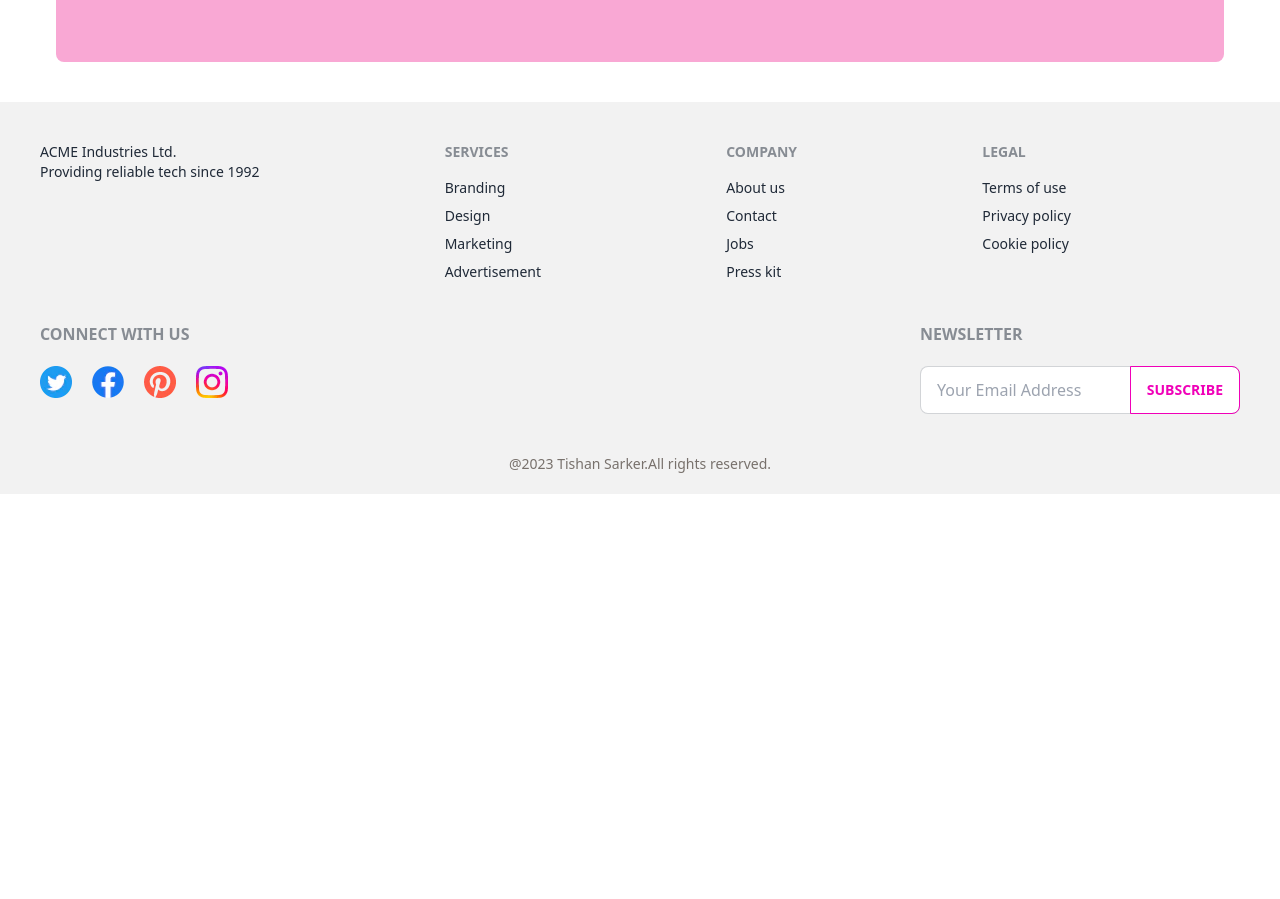
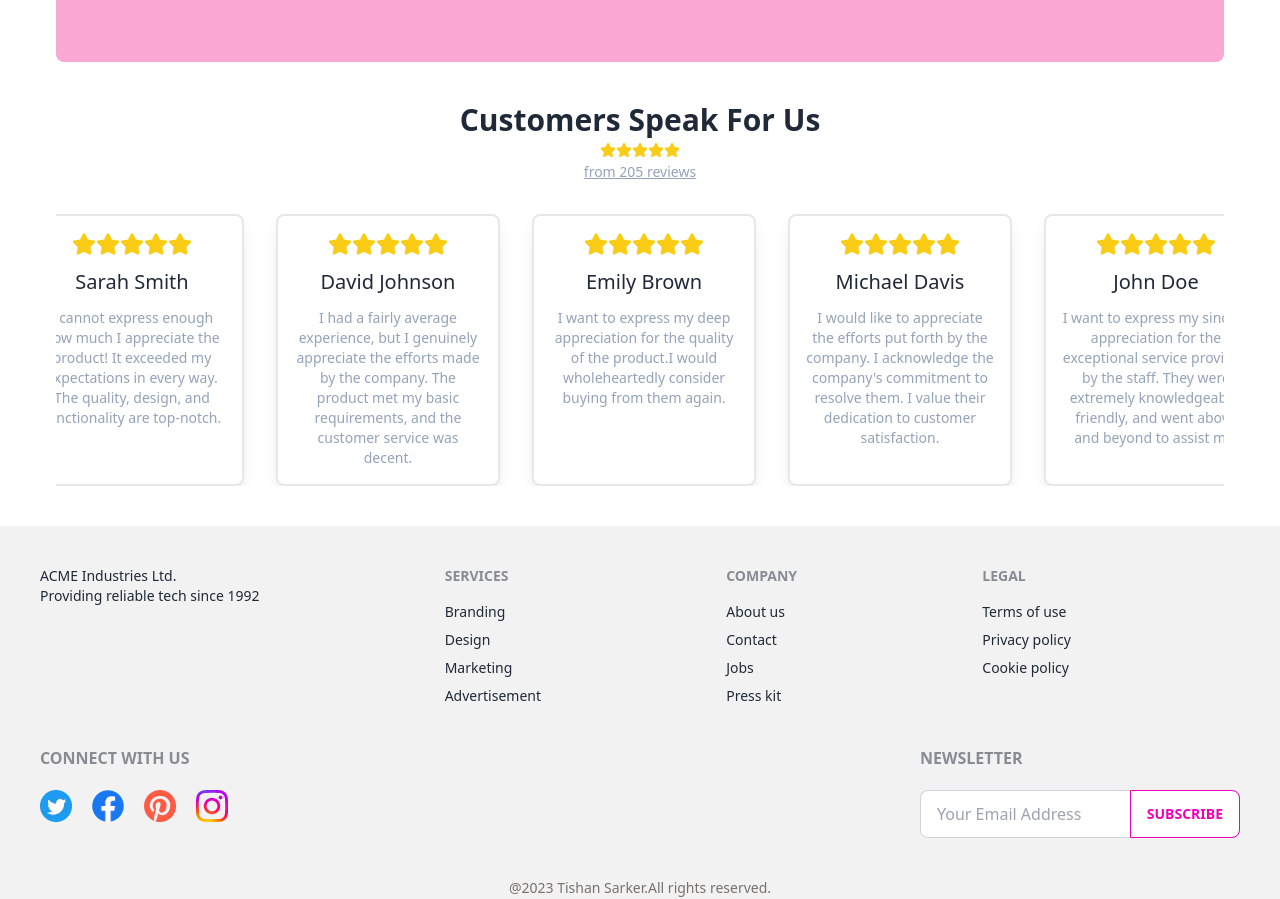
Before and after one commit to BackDevBin/toy-market-client, a React (Vite) app: page / in a window 1280 px wide. Shown: the part 1182-2081 px from the top of the page. Before the commit the page ends 1676 px from the top, so only its background shows below. Built offline with nearby package versions, Linux system fonts and the light colour scheme; no server answers.

Commit message:
Home page extra section : customer review

```diff
--- a/package.json
+++ b/package.json
@@ -14,6 +14,7 @@
     "match-sorter": "^6.3.1",
     "react": "^18.2.0",
     "react-dom": "^18.2.0",
+    "react-fast-marquee": "^1.6.0",
     "react-icons": "^4.9.0",
     "react-router-dom": "^6.11.2",
     "sort-by": "^1.2.0"
--- /dev/null
+++ b/public/reviewData.js
@@ -0,0 +1,37 @@
+[
+    {
+      "id": 1,
+      "full_name": "John Doe",
+      "rating": 5,
+      "feedback": "I want to express my sincere appreciation for the exceptional service provided by the staff. They were extremely knowledgeable, friendly, and went above and beyond to assist me.",
+      "url": "https://example.com/review/1"
+    },
+    {
+      "id": 2,
+      "full_name": "Sarah Smith",
+      "rating": 5,
+      "feedback": "I cannot express enough how much I appreciate the product! It exceeded my expectations in every way. The quality, design, and functionality are top-notch.",
+      "url": "https://example.com/review/2"
+    },
+    {
+      "id": 3,
+      "full_name": "David Johnson",
+      "rating": 5,
+      "feedback": "I had a fairly average experience, but I genuinely appreciate the efforts made by the company. The product met my basic requirements, and the customer service was decent.",
+      "url": "https://example.com/review/3"
+    },
+    {
+      "id": 4,
+      "full_name": "Emily Brown",
+      "rating": 5,
+      "feedback": "I want to express my deep appreciation for the quality of the product.I would wholeheartedly consider buying from them again.",
+      "url": "https://example.com/review/4"
+    },
+    {
+      "id": 5,
+      "full_name": "Michael Davis",
+      "rating": 5,
+      "feedback": "I would like to appreciate the efforts put forth by the company. I acknowledge the company's commitment to resolve them. I value their dedication to customer satisfaction.",
+      "url": "https://example.com/review/5"
+    }
+  ]
--- /dev/null
+++ b/src/component/Pages/CustomerReview/CustomerReview.jsx
@@ -0,0 +1,63 @@
+import React, { useEffect, useState } from 'react';
+import { FaStar } from 'react-icons/fa';
+import Marquee from "react-fast-marquee";
+
+
+const CustomerReview = () => {
+
+    const [reviews, SetReviews] = useState([]);
+
+
+    useEffect(() => {
+        fetch('reviewData.js')
+            .then(res => res.json())
+            .then(data => SetReviews(data))
+    }, [])
+
+
+
+    return (
+        <div className='md:mx-14 my-10'>
+
+            <div className='text-center mb-8 space-y-1'>
+                <h3 className='md:text-3xl font-bold'>Customers Speak For Us</h3>
+                <div className='flex justify-center'>
+                                <FaStar className='text-yellow-400 text-base'></FaStar>
+                                <FaStar className='text-yellow-400 text-base'></FaStar>
+                                <FaStar className='text-yellow-400 text-base'></FaStar>
+                                <FaStar className='text-yellow-400 text-base'></FaStar>
+                                <FaStar className='text-yellow-400 text-base'></FaStar>
+                            </div>
+                <p className='text-sm underline text-slate-400'>from 205 reviews</p>
+            </div>
+
+            <Marquee pauseOnHover={true}>
+                <div className='flex'>
+                    {
+                        reviews.map(review => <div key={review.id} className='text-center space-y-3 border-2 shadow-lg rounded-lg me-8 p-4 w-56 transition ease-in-out hover:-translate-y-1 hover:scale-110 duration-150'>
+                            <div className='flex justify-center'>
+                                <FaStar className='text-yellow-400 text-2xl'></FaStar>
+                                <FaStar className='text-yellow-400 text-2xl'></FaStar>
+                                <FaStar className='text-yellow-400 text-2xl'></FaStar>
+                                <FaStar className='text-yellow-400 text-2xl'></FaStar>
+                                <FaStar className='text-yellow-400 text-2xl'></FaStar>
+                            </div>
+                            <div className='space-y-3'>
+                                <h3 className='text-xl'>{review.full_name}</h3>
+                                <p className='text-slate-400 text-sm'>{review.feedback}</p>
+                            </div>
+                        </div>
+
+                        )
+                    }
+
+                </div>
+            </Marquee>
+
+
+
+        </div>
+    );
+};
+
+export default CustomerReview;
--- a/src/component/Pages/Gallery/Gallery.jsx
+++ b/src/component/Pages/Gallery/Gallery.jsx
@@ -22,7 +22,7 @@ const Gallery = () => {
 
             <div className='grid grid-cols-4 rounded-lg md:gap-1 bg-slate-600'>
                 {
-                    images.map(image => <img key={image._id} className='w-full h-full rounded-lg transition ease-in-out hover:-translate-y-1 hover:scale-125 duration-150' src={image.url} alt="" />)
+                    images.map(image => <img key={image._id} className='w-full h-full rounded-lg transition ease-in-out hover:-translate-y-1 hover:scale-110 duration-150' src={image.url} alt="" />)
                 }
             </div>
 
--- a/src/component/Pages/Home/Home.jsx
+++ b/src/component/Pages/Home/Home.jsx
@@ -2,6 +2,7 @@ import React from 'react';
 import Banner from '../Banner/Banner';
 import Gallery from '../Gallery/Gallery';
 import SellPage from '../SellPage/SellPage';
+import CustomerReview from '../CustomerReview/CustomerReview';
 
 const Home = () => {
     return (
@@ -9,6 +10,7 @@ const Home = () => {
             <Banner></Banner>
             <Gallery></Gallery>
             <SellPage></SellPage>
+            <CustomerReview></CustomerReview>
         </div>
     );
 };
```
Also changed, not shown: 1 other file (tests, documents, lock files or other folders).
